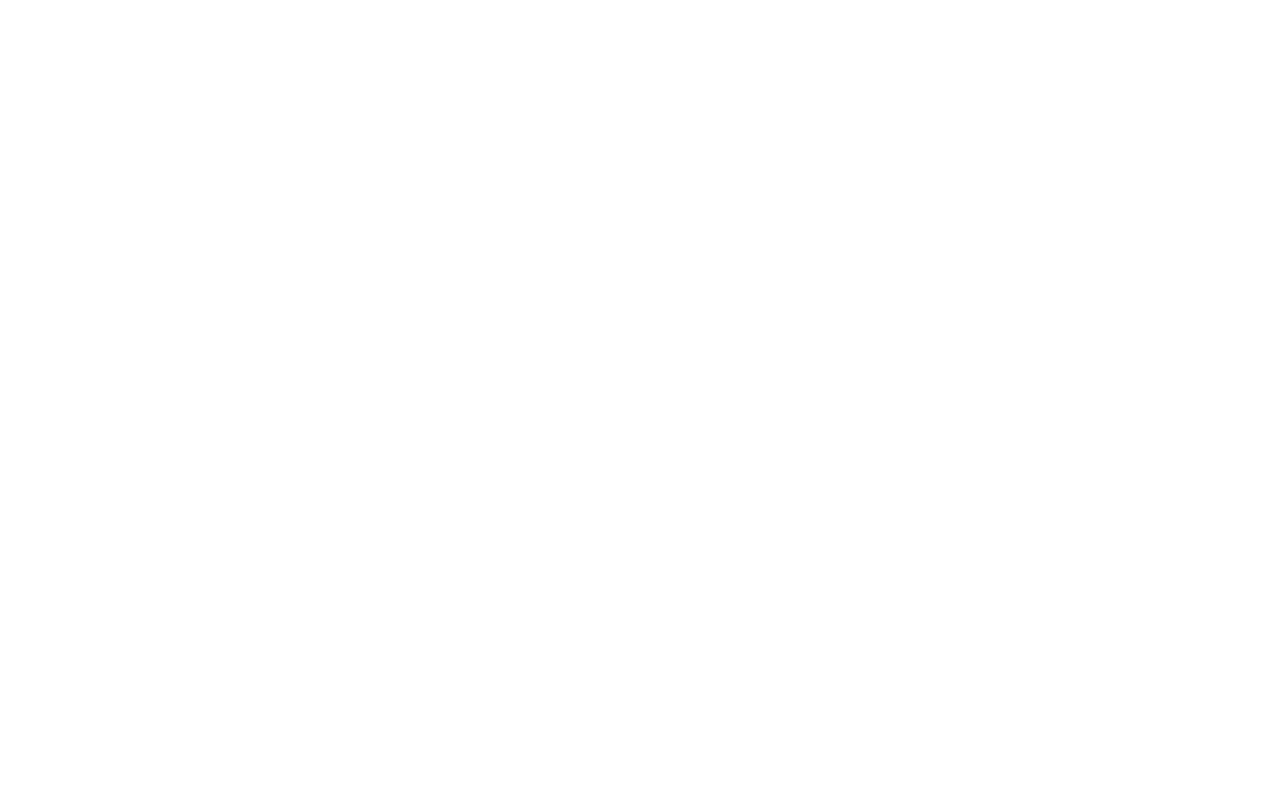
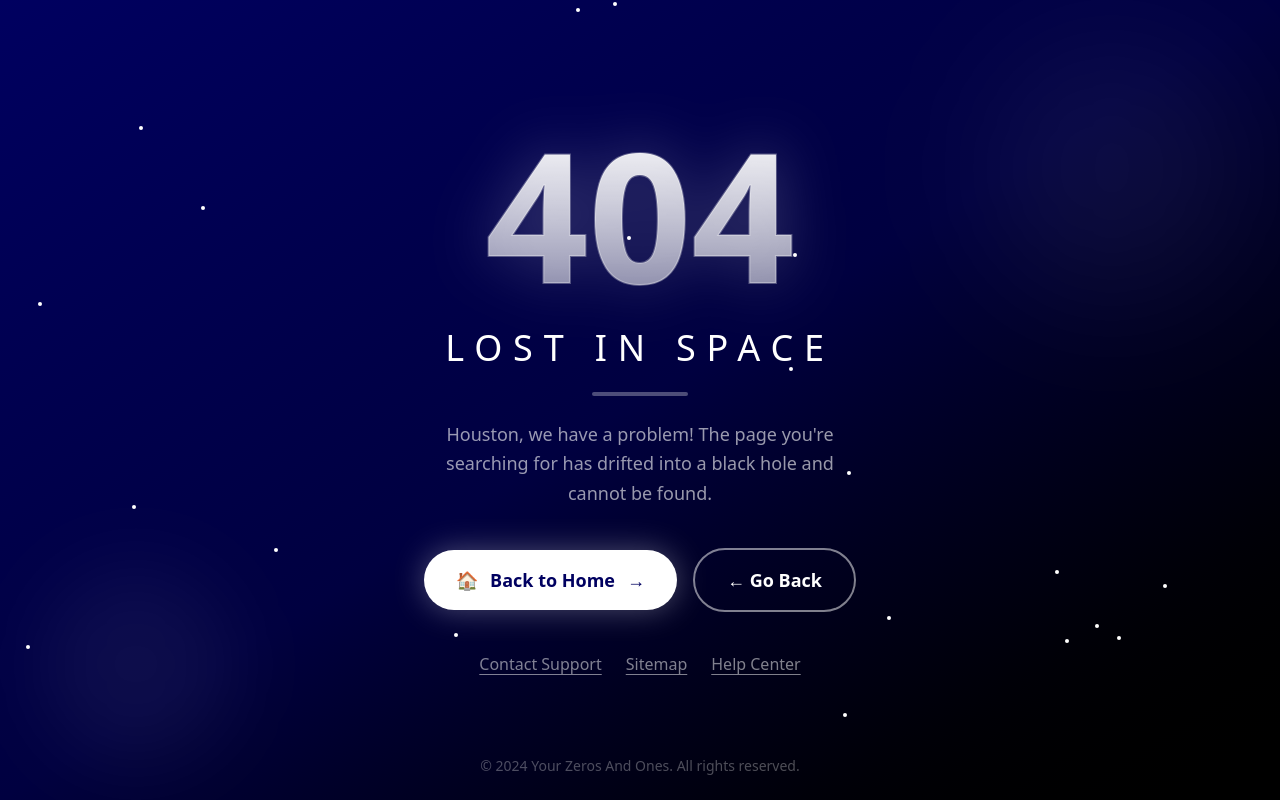
Before and after one commit to asifkfaizyzo/cureli-erp-devs, a React (Vite) app in the folder frontend/: page /billing in a window 1280 px wide. Before the commit this address had no page. Built offline with nearby package versions, Linux system fonts and the light colour scheme.

Commit message:
404 page done

```diff
--- a/frontend/src/App.jsx
+++ b/frontend/src/App.jsx
@@ -2,6 +2,7 @@
 import { useEffect } from "react";
 
 // Public Pages
+import NotFoundPage from "./components/common/NotFoundPage .jsx"
 import LoginPage from "./pages/LoginPage.jsx";
 import OnboardingPage from "./pages/OnboardingPage.jsx";
 import ErrorPage from "./pages/ErrorPage.jsx";
@@ -27,9 +28,10 @@
 import About from "./pages/about/About.jsx";
 import Contact from "./pages/Contact/Contact.jsx";
 import Pricing from "./pages/pricing/Pricing.jsx";
+import VerificationPage from "./pages/VerificationPage.jsx";
 
 import "./index.css";
-import VerificationPage from "./pages/VerificationPage.jsx";
+
 
 const App = () => {
    useEffect(() => {
@@ -103,6 +105,7 @@
 
         {/* ERROR PAGE */}
         <Route path="/error" element={<ErrorPage />} />
+        <Route path="*" element={<NotFoundPage />} />
       </Routes>
     </Router>
   );
--- /dev/null
+++ b/frontend/src/components/common/NotFoundPage .jsx
@@ -0,0 +1,118 @@
+import React from 'react';
+import { useNavigate } from 'react-router-dom';
+
+const NotFoundPage = () => {
+  const navigate = useNavigate();
+
+  const goHome = () => {
+    navigate('/');
+  };
+
+  const goBack = () => {
+    navigate(-1);
+  };
+
+  return (
+    <div className="min-h-screen bg-gradient-to-br from-[#000060] via-[#000040] to-black
+                    flex flex-col items-center justify-center px-4 py-8 relative overflow-hidden">
+
+      {/* Animated Stars Background */}
+      <div className="absolute inset-0 overflow-hidden">
+        <div className="stars absolute w-full h-full animate-pulse"></div>
+        {[...Array(20)].map((_, i) => (
+          <div
+            key={i}
+            className="absolute w-1 h-1 bg-white rounded-full animate-twinkle"
+            style={{
+              top: `${Math.random() * 100}%`,
+              left: `${Math.random() * 100}%`,
+              animationDelay: `${Math.random() * 3}s`,
+            }}
+          ></div>
+        ))}
+      </div>
+
+      {/* Decorative Elements */}
+      <div className="absolute top-10 right-10 w-64 h-64 bg-white/5 rounded-full blur-3xl"></div>
+      <div className="absolute bottom-10 left-10 w-48 h-48 bg-white/5 rounded-full blur-2xl"></div>
+
+      {/* Main Content */}
+      <div className="text-center z-10 max-w-2xl">
+
+        {/* 404 Error Code */}
+        <div className="relative">
+          <h1 className="text-[120px] md:text-[180px] font-black text-transparent leading-none
+                         bg-clip-text bg-gradient-to-b from-white to-white/50
+                         drop-shadow-[0_0_30px_rgba(255,255,255,0.3)]">
+            404
+          </h1>
+          <div className="absolute inset-0 text-[120px] md:text-[180px] font-black text-transparent leading-none
+                          [-webkit-text-stroke:2px_rgba(255,255,255,0.3)]">
+            404
+          </div>
+        </div>
+
+        {/* Title */}
+        <h2 className="text-2xl md:text-4xl font-light text-white mt-6 tracking-[0.3em] uppercase">
+          Lost in Space
+        </h2>
+
+        {/* Divider */}
+        <div className="w-24 h-1 bg-white/30 mx-auto mt-6 rounded-full"></div>
+
+        {/* Description */}
+        <p className="text-base md:text-lg text-white/60 mt-6 mb-10 max-w-md mx-auto leading-relaxed">
+          Houston, we have a problem! The page you're searching for has drifted into a black hole
+          and cannot be found.
+        </p>
+
+        {/* Buttons */}
+        <div className="flex flex-col sm:flex-row gap-4 justify-center items-center">
+
+          {/* Primary Button - Back to Home */}
+          <button
+            onClick={goHome}
+            className="group bg-white text-[#000060] px-8 py-4 rounded-full font-bold text-lg
+                       shadow-[0_0_30px_rgba(255,255,255,0.3)] hover:shadow-[0_0_50px_rgba(255,255,255,0.5)]
+                       hover:-translate-y-1 transition-all duration-300 active:scale-95
+                       flex items-center gap-3"
+          >
+            <span className="group-hover:-translate-x-1 transition-transform">🏠</span>
+            Back to Home
+            <span className="group-hover:translate-x-1 transition-transform">→</span>
+          </button>
+
+          {/* Secondary Button - Go Back */}
+          <button
+            onClick={goBack}
+            className="bg-transparent text-white px-8 py-4 rounded-full font-bold text-lg
+                       border-2 border-white/50 hover:border-white hover:bg-white/10
+                       transition-all duration-300 active:scale-95"
+          >
+            ← Go Back
+          </button>
+        </div>
+
+        {/* Additional Links */}
+        <div className="mt-10 flex flex-wrap justify-center gap-6 text-white/50">
+          <a href="/contact" className="hover:text-white transition-colors underline underline-offset-4">
+            Contact Support
+          </a>
+          <a href="/sitemap" className="hover:text-white transition-colors underline underline-offset-4">
+            Sitemap
+          </a>
+          <a href="/help" className="hover:text-white transition-colors underline underline-offset-4">
+            Help Center
+          </a>
+        </div>
+      </div>
+
+      {/* Footer */}
+      <div className="absolute bottom-6 text-white/30 text-sm">
+        © 2024 Your Zeros And Ones. All rights reserved.
+      </div>
+    </div>
+  );
+};
+
+export default NotFoundPage;
```
Also changed, not shown: frontend/src/components/layout/Sidebar.jsx (+91 -88 lines).
